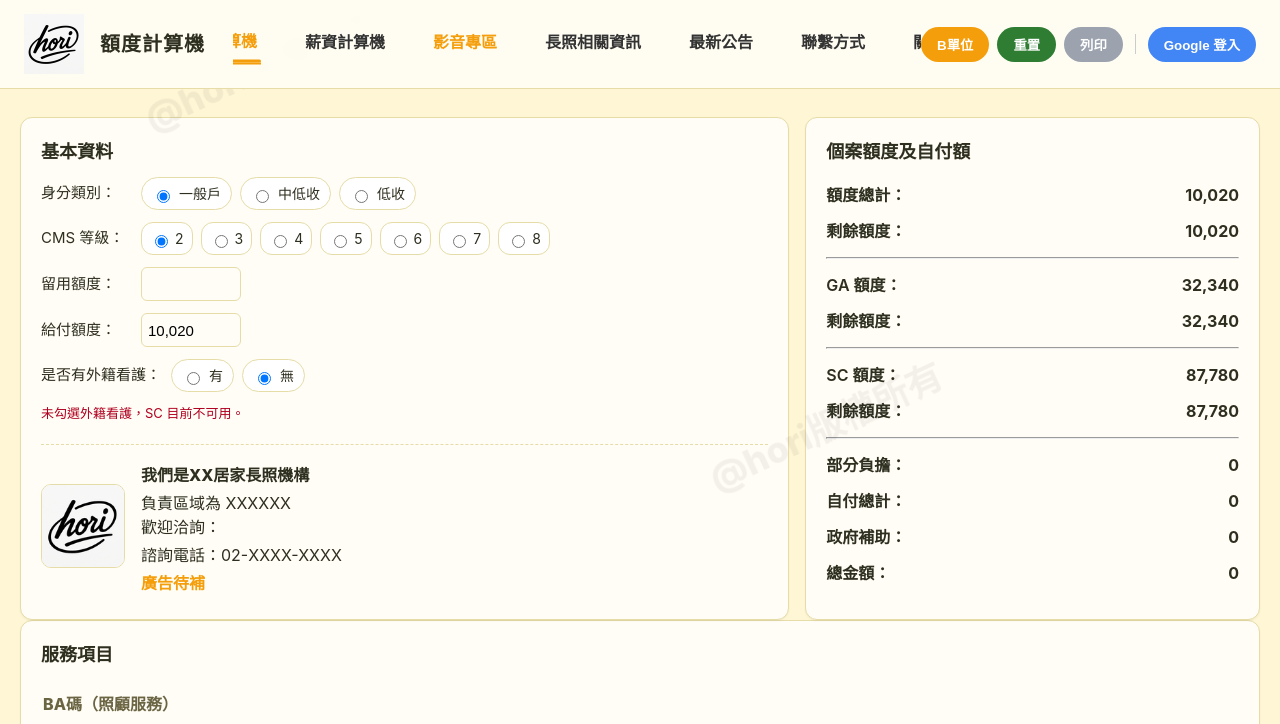
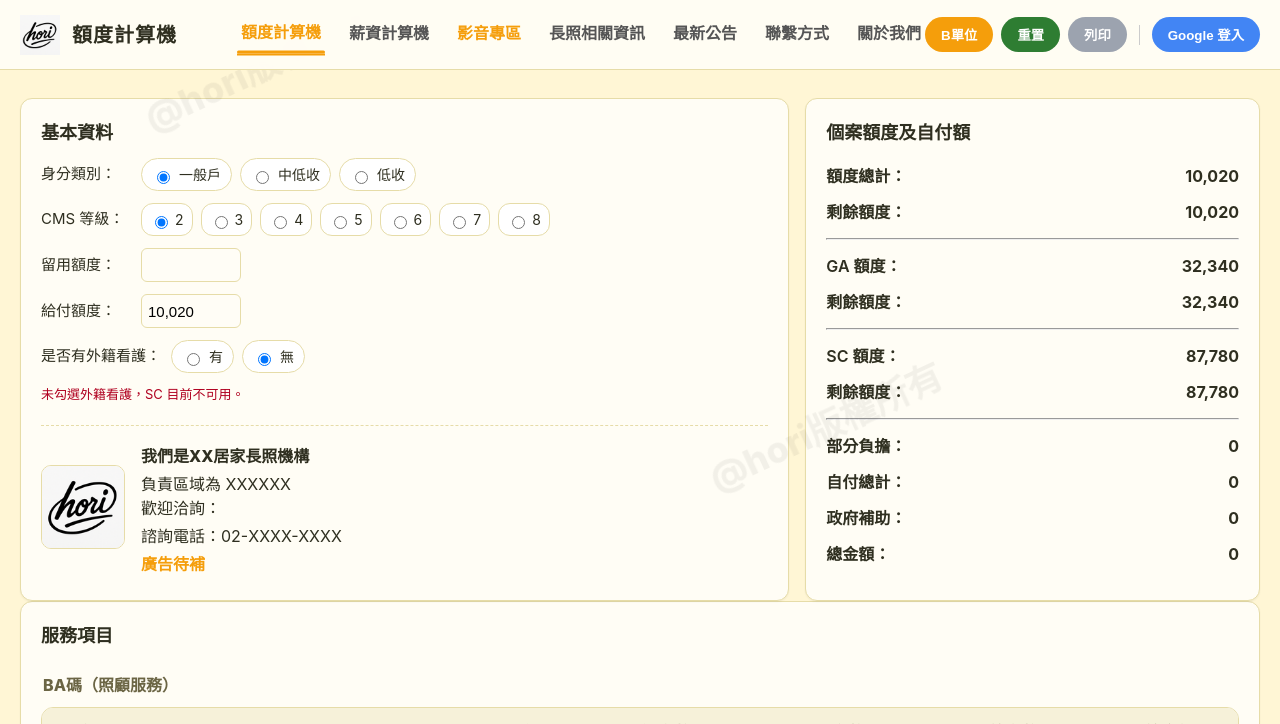
Before and after one commit to hori0317/teatzone, a plain HTML site: page index.html in a window 1280 px wide. Shown: the top 724 px of the page. Drawn offline with Linux system fonts and the light colour scheme; no server answers.

Commit message:
Update style.css

```diff
--- a/style.css
+++ b/style.css
@@ -906,3 +906,109 @@ body[data-page="payroll"] table.triple-cols thead th:first-child{
   color: #666;
   font-weight: 700;
 }
+/* =====================
+   頂部導覽列 (固定位置與樣式)
+===================== */
+.topbar {
+  position: sticky;
+  top: 0;
+  z-index: 1000;
+  background: rgba(255, 253, 245, 0.95); /* 背景色 */
+  backdrop-filter: blur(6px);
+  border-bottom: 1px solid var(--line);
+  padding: 0 20px; /* 左右留白 */
+  height: 70px;    /* 固定高度，避免跳動 */
+
+  /* ★ 關鍵排版：三欄式，中間絕對置中 ★ */
+  display: grid;
+  grid-template-columns: 1fr auto 1fr;
+  align-items: center;
+}
+
+/* 1. 左側品牌區 */
+.brand {
+  display: flex;
+  align-items: center;
+  gap: 12px;
+  justify-self: start; /* 靠左對齊 */
+}
+.brand img {
+  height: 40px; /* 固定 Logo 高度 */
+  width: auto;
+}
+.site-title {
+  font-size: 20px;
+  font-weight: 800;
+  white-space: nowrap;
+}
+
+/* 2. 中間導覽選單 */
+.nav-links {
+  display: flex;
+  gap: 20px; /* 按鈕之間的間距 */
+  justify-self: center; /* 絕對置中 */
+}
+
+.nav-links a {
+  text-decoration: none;
+  color: #555;
+  font-weight: 600;
+  font-size: 16px;
+  padding: 8px 4px;
+  position: relative; /* 為了放底線 */
+  transition: color 0.3s;
+}
+
+.nav-links a:hover {
+  color: var(--orange);
+}
+
+/* ★ 亮起狀態 (Active) 的樣式 ★ */
+.nav-links a.active {
+  color: var(--orange);
+  font-weight: 800;
+}
+
+/* 底線動畫效果 */
+.nav-links a.active::after {
+  content: "";
+  position: absolute;
+  left: 0;
+  right: 0;
+  bottom: 0;
+  height: 3px; /* 線條粗細 */
+  background: var(--orange);
+  border-radius: 2px;
+}
+
+/* 3. 右側功能按鈕區 */
+.actions {
+  display: flex;
+  align-items: center;
+  gap: 8px;
+  justify-self: end; /* 靠右對齊 */
+  white-space: nowrap;
+}
+
+/* RWD 手機版調整：變成可以左右滑動 */
+@media (max-width: 900px) {
+  .topbar {
+    grid-template-columns: auto 1fr; /* 手機版改回兩欄 */
+    height: auto;
+    padding: 10px 16px;
+    gap: 10px;
+  }
+
+  .brand { grid-column: 1; }
+  .actions { grid-column: 2; }
+
+  /* 選單移到第二行 */
+  .nav-links {
+    grid-column: 1 / -1;
+    justify-self: stretch; /* 拉滿寬度 */
+    overflow-x: auto;      /* 允許滑動 */
+    padding-bottom: 4px;
+    gap: 15px;
+  }
+  .site-title { display: none; } /* 手機版隱藏文字標題省空間 */
+}
```
